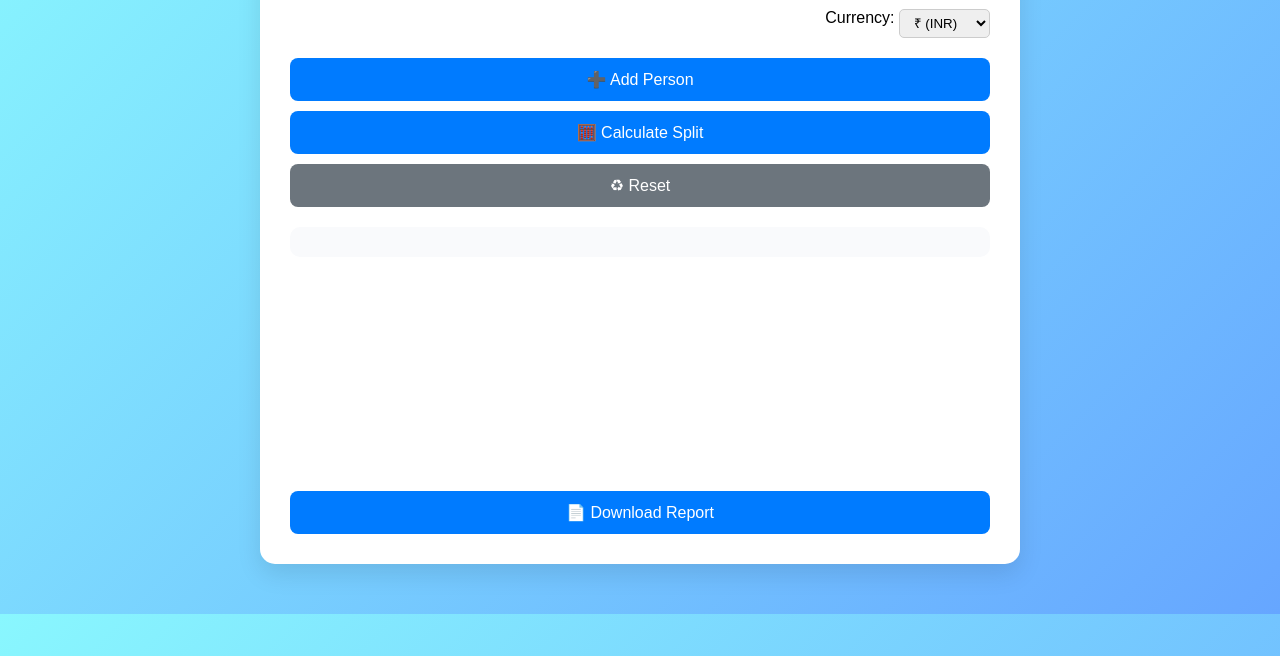
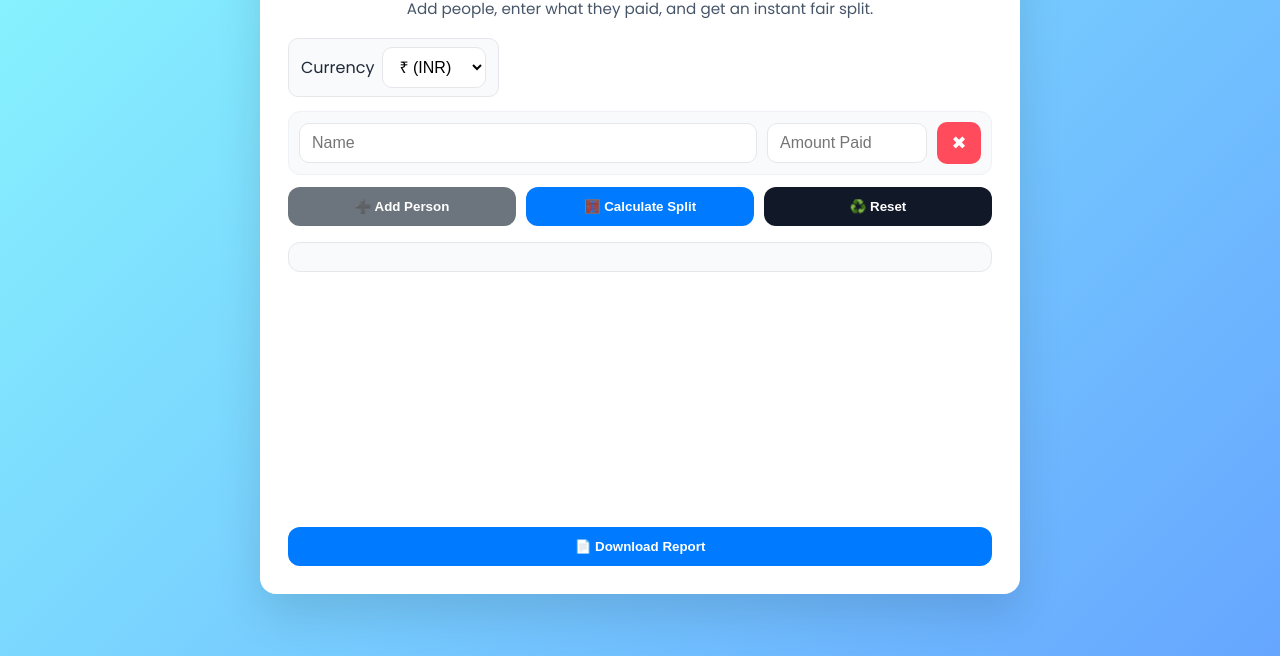
Before and after one commit to Aayush0605/Smart_Expense_Splitter, a plain HTML site: page index.html in a window 1280 px wide. Shown: the part 144-800 px from the top of the page. Drawn offline with nearby package versions, Linux system fonts and the light colour scheme.

Commit message:
Update index.html

```diff
--- a/index.html
+++ b/index.html
@@ -2,273 +2,263 @@
 <html lang="en">
 <head>
   <meta charset="UTF-8" />
-  <meta name="viewport" content="width=device-width, initial-scale=1.0">
+  <meta name="viewport" content="width=device-width, initial-scale=1.0" />
   <title>💰 Smart Expense Splitter</title>
-  <link rel="stylesheet" href="https://cdn.jsdelivr.net/npm/chart.js">
+  <link rel="preconnect" href="https://fonts.googleapis.com">
+  <link rel="preconnect" href="https://fonts.gstatic.com" crossorigin>
+  <link href="https://fonts.googleapis.com/css2?family=Poppins:wght@400;600&display=swap" rel="stylesheet">
   <style>
+    :root {
+      --primary: #007bff;
+      --primary-dark: #0056b3;
+      --bg: #f2f4f7;
+      --card: #ffffff;
+      --muted: #6c757d;
+      --danger: #ff4b5c;
+    }
+    * { box-sizing: border-box; }
     body {
-      font-family: "Poppins", sans-serif;
+      font-family: "Poppins", system-ui, -apple-system, Segoe UI, Roboto, Ubuntu, "Helvetica Neue", Arial, "Noto Sans", "Apple Color Emoji", "Segoe UI Emoji";
+      margin: 0;
       background: linear-gradient(135deg, #89f7fe, #66a6ff);
-      margin: 0;
-      padding: 0;
+      min-height: 100vh;
+      display: grid;
+      place-items: center;
+      color: #1f2937;
     }
+    .container {
+      width: min(92vw, 760px);
+      background: var(--card);
+      border-radius: 16px;
+      box-shadow: 0 20px 45px rgba(0,0,0,0.12);
+      padding: 28px;
+      animation: fadeIn 0.6s ease;
+    }
+    h1 {
+      margin: 0 0 4px;
+      text-align: center;
+      color: var(--primary);
+      font-size: clamp(1.4rem, 2.4vw, 2rem);
+    }
+    .sub { text-align: center; margin: 0 0 18px; color: #475569; font-size: 0.95rem; }
 
-    .container {
-      width: 90%;
-      max-width: 700px;
-      margin: 50px auto;
+    .toolbar {
+      display: flex;
+      gap: 12px;
+      justify-content: space-between;
+      align-items: center;
+      margin-bottom: 14px;
+      flex-wrap: wrap;
+    }
+    .toolbar .currency {
+      display: inline-flex; align-items: center; gap: 8px;
+      background: #f8fafc; padding: 8px 12px; border-radius: 10px; border: 1px solid #e5e7eb;
+    }
+    select, input[type="number"], input[type="text"] {
+      padding: 10px 12px;
+      border-radius: 10px;
+      border: 1px solid #e5e7eb;
       background: #fff;
-      border-radius: 15px;
-      box-shadow: 0 10px 25px rgba(0,0,0,0.1);
-      padding: 30px;
-      animation: fadeIn 0.8s ease-in-out;
+      font-size: 1rem;
+      outline: none;
+      transition: box-shadow .15s, border-color .15s;
+      width: 100%;
     }
+    select:focus, input:focus { border-color: var(--primary); box-shadow: 0 0 0 4px #007bff22; }
 
-    h1 {
-      text-align: center;
-      color: #007bff;
-      margin-bottom: 20px;
-      font-size: 1.8rem;
+    .people {
+      display: grid;
+      gap: 10px;
+      margin-top: 8px;
     }
+    .person-input {
+      display: grid; grid-template-columns: 1fr 160px 44px; gap: 10px; align-items: center;
+      background: #f9fafb; padding: 10px; border-radius: 12px; border: 1px solid #eef2f7;
+    }
+    .remove-btn {
+      width: 44px; height: 42px; border-radius: 10px; border: none; cursor: pointer; color: #fff;
+      background: var(--danger); font-size: 18px; line-height: 1; display: grid; place-items: center;
+      transition: transform .12s ease, filter .12s ease;
+    }
+    .remove-btn:hover { filter: brightness(.95); transform: scale(1.03); }
 
-    .currency-select {
-      display: flex;
-      justify-content: flex-end;
-      margin-bottom: 10px;
+    .actions { display: grid; grid-template-columns: repeat(3,1fr); gap: 10px; margin-top: 12px; }
+    .btn {
+      border: none; padding: 12px; border-radius: 12px; cursor: pointer; color: #fff; font-weight: 600;
+      transition: transform .12s ease, filter .12s ease; user-select: none;
     }
+    .btn:hover { transform: translateY(-1px); filter: brightness(.97); }
+    .btn-primary { background: var(--primary); }
+    .btn-secondary { background: var(--muted); }
+    .btn-outline { background: #111827; }
 
-    .currency-select select {
-      padding: 5px 10px;
-      border-radius: 5px;
-      border: 1px solid #ccc;
-    }
+    .result { margin-top: 16px; background: #f8fafc; border: 1px solid #e5e7eb; padding: 14px; border-radius: 12px; }
+    .result p { margin: 6px 0; }
+    .result hr { border: none; height: 1px; background: #e5e7eb; margin: 10px 0; }
 
-    input {
-      padding: 10px;
-      width: 100%;
-      border: 1px solid #ccc;
-      border-radius: 8px;
-      outline: none;
-      transition: 0.2s;
-      font-size: 1rem;
-    }
+    #chartContainer { margin-top: 16px; }
 
-    input:focus {
-      border-color: #007bff;
-      box-shadow: 0 0 5px #007bff33;
-    }
-
-    .person-input {
-      display: flex;
-      gap: 10px;
-      margin-bottom: 10px;
-      align-items: center;
-    }
-
-    .person-input button {
-      background: #ff4b5c;
-      border: none;
-      color: white;
-      padding: 8px 10px;
-      border-radius: 8px;
-      cursor: pointer;
-      font-size: 0.9rem;
-    }
-
-    .person-input button:hover {
-      background: #e84150;
-    }
-
-    button {
-      padding: 12px;
-      border: none;
-      border-radius: 8px;
-      width: 100%;
-      font-size: 1rem;
-      color: white;
-      background: #007bff;
-      cursor: pointer;
-      transition: 0.3s;
-      margin-top: 10px;
-    }
-
-    button:hover {
-      background: #0056b3;
-      transform: scale(1.02);
-    }
-
-    .result {
-      margin-top: 20px;
-      background: #f9fafc;
-      border-radius: 10px;
-      padding: 15px;
-    }
-
-    #chartContainer {
-      margin-top: 20px;
-      text-align: center;
-    }
-
-    .reset-btn {
-      background: #6c757d;
-      margin-top: 10px;
-    }
-
-    @keyframes fadeIn {
-      from { opacity: 0; transform: translateY(-10px); }
-      to { opacity: 1; transform: translateY(0); }
+    @keyframes fadeIn { from { opacity: 0; transform: translateY(8px);} to { opacity: 1; transform: translateY(0);} }
+    @media (max-width: 540px) {
+      .person-input { grid-template-columns: 1fr 120px 44px; }
+      .actions { grid-template-columns: 1fr; }
     }
   </style>
-</head>
-<body>
-  <div class="container">
-    <h1>💰 Smart Expense Splitter</h1>
-
-    <div class="currency-select">
-      <label for="currency">Currency:</label>&nbsp;
-      <select id="currency">
-        <option value="₹">₹ (INR)</option>
-        <option value="$">$ (USD)</option>
-        <option value="€">€ (EUR)</option>
-      </select>
-    </div>
-
-    <div id="peopleList"></div>
-
-    <button onclick="addPerson()">➕ Add Person</button>
-    <button onclick="calculate()">🧮 Calculate Split</button>
-    <button class="reset-btn" onclick="resetAll()">♻ Reset</button>
-
-    <div id="result" class="result"></div>
-    <div id="chartContainer">
-      <canvas id="expenseChart" width="400" height="200"></canvas>
-    </div>
-
-    <button onclick="downloadReport()">📄 Download Report</button>
-  </div>
-
-  <script src="https://cdn.jsdelivr.net/npm/chart.js"></script>
-  <script>
+  <script defer src="https://cdn.jsdelivr.net/npm/chart.js"></script>
+  <script defer>
     let people = [];
     let chart;
 
     function addPerson(name = '', amount = '') {
-      const container = document.getElementById('peopleList');
-      const div = document.createElement('div');
-      div.classList.add('person-input');
-      div.innerHTML = `
-        <input type="text" placeholder="Name" class="name" value="${name}">
-        <input type="number" placeholder="Amount Paid" class="amount" min="0" value="${amount}">
-        <button onclick="removePerson(this)">✖</button>
+      const row = document.createElement('div');
+      row.className = 'person-input';
+      row.innerHTML = `
+        <input type="text" placeholder="Name" class="name" value="${name}" aria-label="Name">
+        <input type="number" step="0.01" min="0" placeholder="Amount Paid" class="amount" value="${amount}" aria-label="Amount paid">
+        <button type="button" class="remove-btn" title="Remove">✖</button>
       `;
-      container.appendChild(div);
-
-      div.querySelectorAll('input').forEach(input => {
-        input.addEventListener('input', calculate);
-      });
+      document.getElementById('peopleList').appendChild(row);
     }
 
-    function removePerson(btn) {
-      btn.parentElement.remove();
-      calculate();
+    function snapshotPeople() {
+      const names = Array.from(document.querySelectorAll('.name'));
+      const amounts = Array.from(document.querySelectorAll('.amount'));
+      people = [];
+      for (let i = 0; i < names.length; i++) {
+        const name = names[i].value.trim();
+        const amount = parseFloat(amounts[i].value);
+        if (name && !isNaN(amount)) people.push({ name, amount });
+      }
+      return people;
     }
 
     function calculate() {
-      const names = document.querySelectorAll('.name');
-      const amounts = document.querySelectorAll('.amount');
       const currency = document.getElementById('currency').value;
-      people = [];
+      const resultDiv = document.getElementById('result');
+      const data = snapshotPeople();
 
-      for (let i = 0; i < names.length; i++) {
-        const name = names[i].value.trim();
-        const amount = parseFloat(amounts[i].value) || 0;
-        if (name) {
-          people.push({ name, amount });
-        }
-      }
-
-      const resultDiv = document.getElementById('result');
-      if (people.length === 0) {
-        resultDiv.innerHTML = "<p>Please add at least one person!</p>";
+      if (data.length === 0) {
+        resultDiv.innerHTML = '<p>Please add at least one person!</p>';
+        destroyChart();
         return;
       }
 
-      const total = people.reduce((sum, p) => sum + p.amount, 0);
-      const share = total / people.length;
+      const total = data.reduce((s, p) => s + p.amount, 0);
+      const share = total / data.length;
 
-      let resultHTML = <p><b>Total Expense:</b> ${currency}${total.toFixed(2)}</p>;
-      resultHTML += <p><b>Each person should pay:</b> ${currency}${share.toFixed(2)}</p><hr>;
-
-      people.forEach(p => {
+      let html = `<p><b>Total Expense:</b> ${currency}${total.toFixed(2)}</p>`;
+      html += `<p><b>Each person should pay:</b> ${currency}${share.toFixed(2)}</p><hr>`;
+      for (const p of data) {
         const diff = p.amount - share;
-        if (diff > 0) {
-          resultHTML += <p>✅ ${p.name} should receive <b>${currency}${diff.toFixed(2)}</b></p>;
-        } else if (diff < 0) {
-          resultHTML += <p>❌ ${p.name} should pay <b>${currency}${Math.abs(diff).toFixed(2)}</b></p>;
-        } else {
-          resultHTML += <p>👌 ${p.name} is settled up</p>;
-        }
-      });
-
-      resultDiv.innerHTML = resultHTML;
-      drawChart();
+        if (diff > 0) html += `<p>✅ <b>${p.name}</b> should receive <b>${currency}${diff.toFixed(2)}</b></p>`;
+        else if (diff < 0) html += `<p>❌ <b>${p.name}</b> should pay <b>${currency}${Math.abs(diff).toFixed(2)}</b></p>`;
+        else html += `<p>👌 <b>${p.name}</b> is settled up</p>`;
+      }
+      resultDiv.innerHTML = html;
+      drawChart(data);
     }
 
-    function drawChart() {
+    function destroyChart() { if (chart) { chart.destroy(); chart = undefined; } }
+
+    function drawChart(data) {
+      const labels = data.map(p => p.name);
+      const amounts = data.map(p => p.amount);
       const ctx = document.getElementById('expenseChart');
-      const labels = people.map(p => p.name);
-      const data = people.map(p => p.amount);
-
-      if (chart) chart.destroy();
-
+      destroyChart();
+      if (!amounts.length) return;
       chart = new Chart(ctx, {
         type: 'pie',
-        data: {
-          labels,
-          datasets: [{
-            data,
-            borderWidth: 1
-          }]
-        },
-        options: {
-          plugins: {
-            legend: { position: 'bottom' }
-          }
-        }
+        data: { labels, datasets: [{ data: amounts, borderWidth: 1 }] },
+        options: { plugins: { legend: { position: 'bottom' } } }
       });
     }
 
     function resetAll() {
       document.getElementById('peopleList').innerHTML = '';
       document.getElementById('result').innerHTML = '';
-      if (chart) chart.destroy();
+      destroyChart();
       people = [];
+      addPerson();
     }
 
     function downloadReport() {
-      if (people.length === 0) {
-        alert('No data to download!');
-        return;
+      const currency = document.getElementById('currency').value;
+      const data = snapshotPeople();
+      if (!data.length) { alert('No data to download!'); return; }
+      const total = data.reduce((s, p) => s + p.amount, 0);
+      const share = total / data.length;
+      let text = `Expense Report\n\nTotal Expense: ${currency}${total.toFixed(2)}\nEach Person Should Pay: ${currency}${share.toFixed(2)}\n\nDetails:\n`;
+      for (const p of data) {
+        const diff = p.amount - share;
+        if (diff > 0) text += `${p.name} should receive ${currency}${diff.toFixed(2)}\n`;
+        else if (diff < 0) text += `${p.name} should pay ${currency}${Math.abs(diff).toFixed(2)}\n`;
+        else text += `${p.name} is settled up\n`;
       }
-      const currency = document.getElementById('currency').value;
-      const total = people.reduce((sum, p) => sum + p.amount, 0);
-      const share = total / people.length;
-      let text = Expense Report\n\nTotal Expense: ${currency}${total.toFixed(2)}\nEach Person Should Pay: ${currency}${share.toFixed(2)}\n\nDetails:\n;
-      people.forEach(p => {
-        const diff = p.amount - share;
-        if (diff > 0) text += ${p.name} should receive ${currency}${diff.toFixed(2)}\n;
-        else if (diff < 0) text += ${p.name} should pay ${currency}${Math.abs(diff).toFixed(2)}\n;
-        else text += ${p.name} is settled up\n;
-      });
       const blob = new Blob([text], { type: 'text/plain' });
       const a = document.createElement('a');
       a.href = URL.createObjectURL(blob);
       a.download = 'Expense_Report.txt';
       a.click();
+      URL.revokeObjectURL(a.href);
     }
 
-    // Add one default person on load
-    window.onload = () => addPerson();
+    document.addEventListener('DOMContentLoaded', () => {
+      // Buttons (no inline handlers — CSP safe)
+      document.getElementById('addBtn').addEventListener('click', () => addPerson());
+      document.getElementById('calcBtn').addEventListener('click', calculate);
+      document.getElementById('resetBtn').addEventListener('click', resetAll);
+      document.getElementById('downloadBtn').addEventListener('click', downloadReport);
+      document.getElementById('currency').addEventListener('change', calculate);
+
+      // Event delegation for dynamic rows
+      const list = document.getElementById('peopleList');
+      list.addEventListener('click', (e) => {
+        const btn = e.target.closest('.remove-btn');
+        if (btn) { btn.parentElement.remove(); calculate(); }
+      });
+      list.addEventListener('input', (e) => {
+        if (e.target.classList.contains('name') || e.target.classList.contains('amount')) {
+          calculate();
+        }
+      });
+
+      // Start with one empty row
+      addPerson();
+    });
   </script>
+</head>
+<body>
+  <div class="container" role="application">
+    <h1>💰 Smart Expense Splitter</h1>
+    <p class="sub">Add people, enter what they paid, and get an instant fair split.</p>
+
+    <div class="toolbar">
+      <div class="currency">
+        <label for="currency">Currency</label>
+        <select id="currency" aria-label="Currency selector">
+          <option value="₹">₹ (INR)</option>
+          <option value="$">$ (USD)</option>
+          <option value="€">€ (EUR)</option>
+        </select>
+      </div>
+    </div>
+
+    <div id="peopleList" class="people" aria-live="polite"></div>
+
+    <div class="actions">
+      <button id="addBtn" type="button" class="btn btn-secondary">➕ Add Person</button>
+      <button id="calcBtn" type="button" class="btn btn-primary">🧮 Calculate Split</button>
+      <button id="resetBtn" type="button" class="btn btn-outline">♻️ Reset</button>
+    </div>
+
+    <div id="result" class="result" aria-live="polite"></div>
+    <div id="chartContainer">
+      <canvas id="expenseChart" width="400" height="220" aria-label="Expense distribution chart"></canvas>
+    </div>
+
+    <div class="actions" style="grid-template-columns: 1fr; margin-top: 12px;">
+      <button id="downloadBtn" type="button" class="btn btn-primary">📄 Download Report</button>
+    </div>
+  </div>
 </body>
 </html>
```
